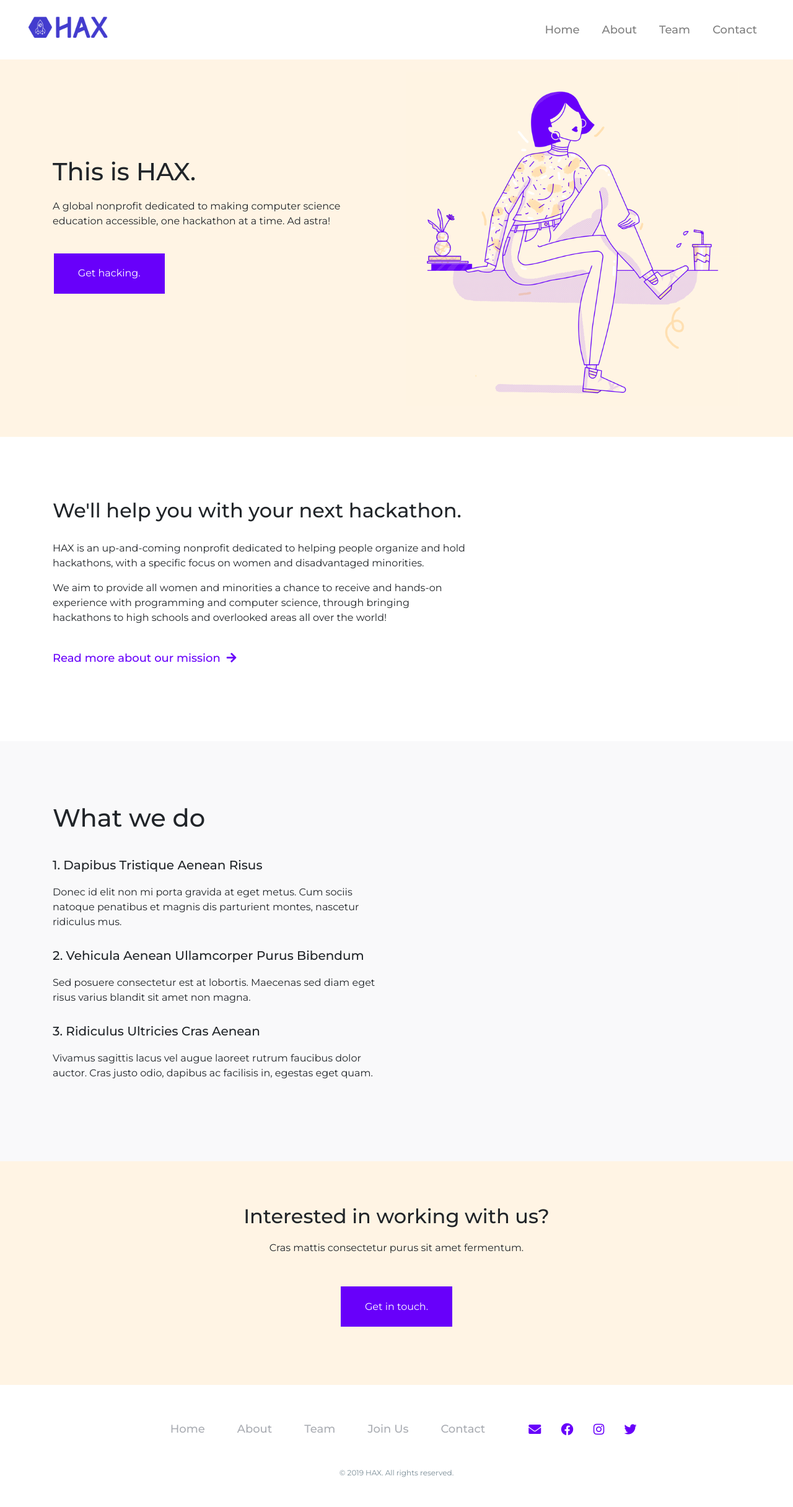
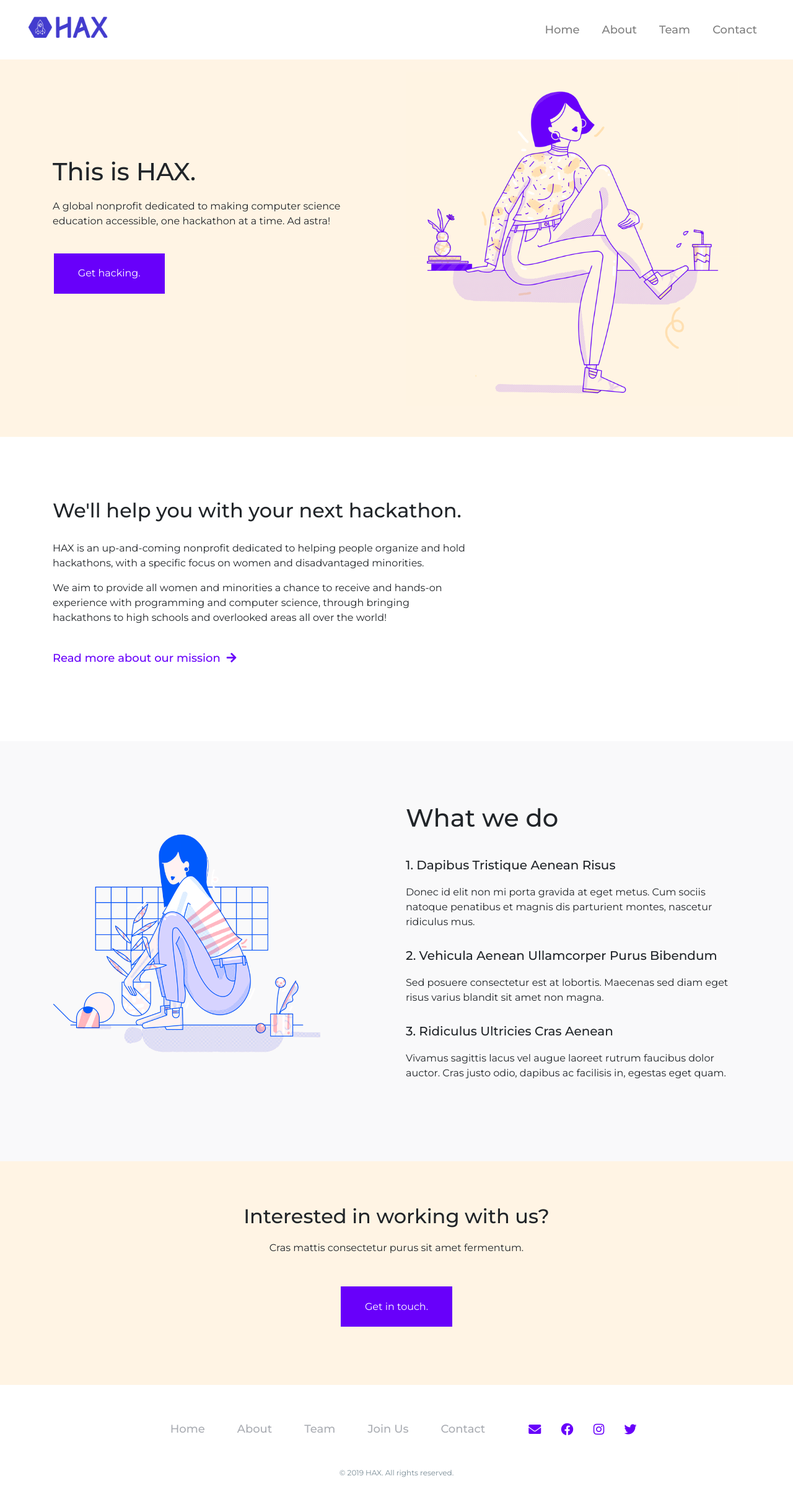
Before and after one commit to hax-org/website, a Jekyll site: the page built from index.html, in a window 1280 px wide. Shown: the whole page at 62% size. Built offline with Jekyll 4.4.1, drawn with Linux system fonts in a browser that asks for light colours; nearby versions of some CDN libraries; library files that are not in the unit come from our copies; a script that is not in the unit is left out.

Commit message:
swtich illustration

```diff
--- a/_includes/home/what-we-do.html
+++ b/_includes/home/what-we-do.html
@@ -1,12 +1,11 @@
 <section id="what-we-do" class="section-gray-bg">
 	<div class="container">
 		<div class="row">
-			<!-- <div class="col-lg-6">
+			<div class="col-lg-6">
 				<div class="image-container">
-					this illustration doesn't fit at all, i know
-					<img src="/assets/images/working.svg">
+					<img src="/assets/images/lady3.png">
 				</div>
-			</div> -->
+			</div>
 			<div class="col-lg-6">
 				<h1>What we do</h1>
 				<div class="number-block">
--- a/_sass/_globals.scss
+++ b/_sass/_globals.scss
@@ -33,6 +33,10 @@ section {
 
 .section-color-bg {
   background-color: $bgcolor;
+}
+
+.section-color2-bg {
+  background-color: #FFF2F2;
 }
 
 .section-gray-bg {
```
Also changed, not shown: assets/images/lady2.png (added), assets/images/lady3.png (added).
